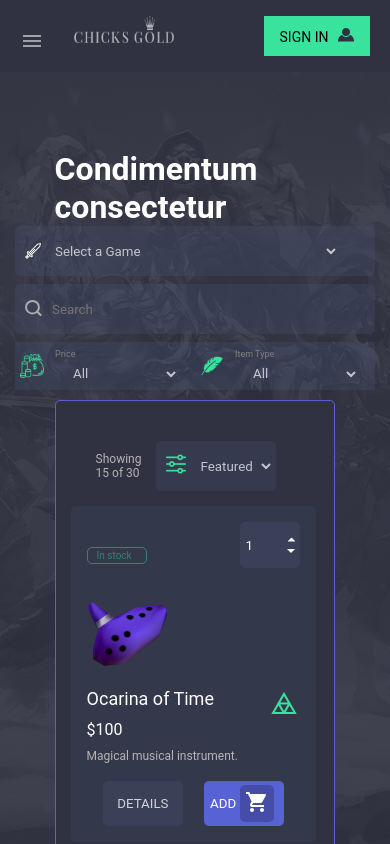
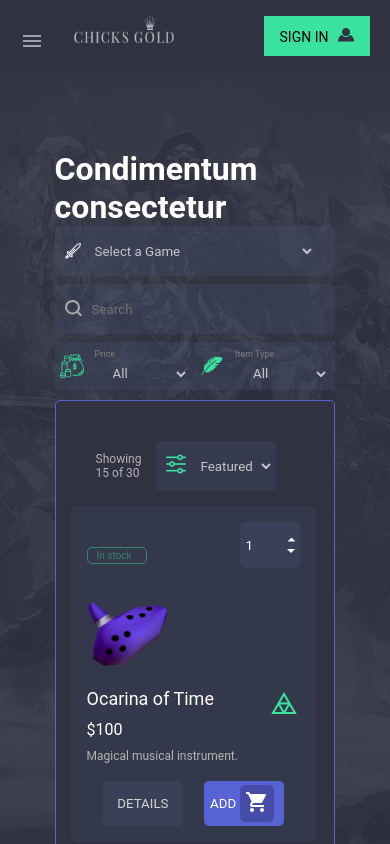
Before and after one commit to Francor2104/CG-Styles-Challenge, a React (Vite) app: page / in a window 390 px wide. Built offline with nearby package versions, Linux system fonts and the light colour scheme.

Commit message:
inputs fix

```diff
--- a/src/Components/Inputs/inputs.css
+++ b/src/Components/Inputs/inputs.css
@@ -189,19 +189,19 @@
     }
 
     .select-game-bg {
-        min-width: 360px;
+        min-width: 268px;
     }
 
     .search {
-        min-width: 360px;
+        min-width: 268px;
     }
 
     .select-filter-bg {
-        min-width: 160px !important;
+        min-width: 130px !important;
     }
 
     .filter {
-        min-width: 360px;
+        min-width: 268px;
     }
 
     .select-filter {
```
